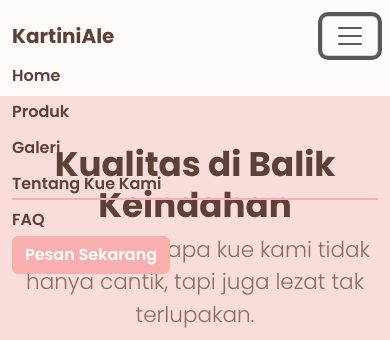
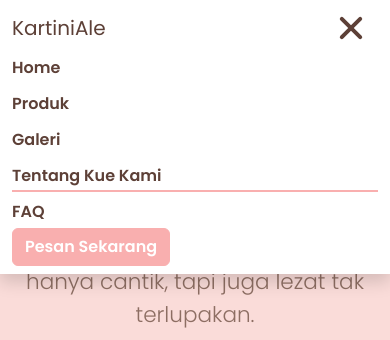
Before and after one commit to gromx-log/Kelompok-9-UAS-Front-End-Programming, a Next.js app in the folder client/: page /our-cakes in a window 390 px wide. Both pictures are taken after a click on the button 350 px from the left and 36 px from the top of the page. Shown: the top 340 px of the page. Built offline with nearby package versions, Linux system fonts and the light colour scheme.

Commit message:
fixing navbar responsiveness

```diff
--- /dev/null
+++ b/client/src/components/callToAction.tsx
@@ -0,0 +1,33 @@
+import React from 'react';
+import Link from 'next/link';
+
+const CallToAction: React.FC = () => {
+  return (
+    <section className="py-5 text-center" style={{ backgroundColor: 'var(--color-bg-light)' }}>
+      <div className="container">
+        <h2 className="fw-bold h1 mb-4 fade-in-up">
+          Tertarik dengan Kualitas Kami?
+        </h2>
+        <p className="lead fs-5 mb-4 fade-in-up delay-1" style={{ color: 'var(--color-text-muted)' }}>
+          Lihat karya-karya kami atau mulai konsultasi untuk wujudkan kue impian Anda.
+        </p>
+        <div className="d-flex flex-wrap justify-content-center gap-3 fade-in-up delay-2">
+          <Link href="/gallery" legacyBehavior>
+            <a className="btn btn-outline-primary btn-lg" style={{
+              padding: '0.75rem 2rem'
+            }}>
+              Lihat Galeri Kami
+            </a>
+          </Link>
+          <Link href="/order" legacyBehavior>
+            <a className="btn btn-primary btn-lg" style={{ padding: '0.75rem 2rem' }}>
+              Pesan Sekarang
+            </a>
+          </Link>
+        </div>
+      </div>
+    </section>
+  );
+};
+
+export default CallToAction;
--- a/client/src/components/navbar.tsx
+++ b/client/src/components/navbar.tsx
@@ -1,10 +1,10 @@
 import Link from 'next/link';
-import React from 'react';
-import { useState, useEffect } from 'react';
+import React, { useState, useEffect } from 'react';
 import { useRouter } from 'next/router';
 
 export default function Navbar() {
   const [isScrolled, setIsScrolled] = useState(false);
+  const [isMenuOpen, setIsMenuOpen] = useState(false);
   const router = useRouter();
 
   useEffect(() => {
@@ -22,96 +22,114 @@ export default function Navbar() {
     };
   }, []);
 
+  const isScrolledOrOpen = isScrolled || isMenuOpen;
+
+  const closeMenu = () => {
+    setIsMenuOpen(false);
+  };
+
   return (
     <nav
       className={`
         navbar navbar-expand-lg fixed-top navbar-light
-        ${isScrolled
-          ? 'bg-light shadow-sm scrolled navbar-small'
+        ${isScrolledOrOpen
+          ? 'bg-light shadow scrolled navbar-small'
           : 'bg-transparent navbar-large'
         }
       `}
     >
       <div className="container">
+
         <Link href="/" legacyBehavior>
-          <a className="navbar-brand" style={{ fontWeight: 700, color: 'var(--color-primary)' }}>
+          <a
+            className="navbar-brand"
+            onClick={closeMenu}
+          >
             KartiniAle
           </a>
         </Link>
+
         <button
-          className="navbar-toggler"
+          className="navbar-toggler border-0 shadow-none"
           type="button"
           data-bs-toggle="collapse"
           data-bs-target="#navbarNav"
           aria-controls="navbarNav"
-          aria-expanded="false"
+          aria-expanded={isMenuOpen}
           aria-label="Toggle navigation"
+          onClick={() => setIsMenuOpen(!isMenuOpen)}
         >
-          <span className="navbar-toggler-icon"></span>
+          <div className={`custom-toggler ${isMenuOpen ? 'open' : ''}`}>
+            <span></span>
+            <span></span>
+            <span></span>
+          </div>
         </button>
-        <div className="collapse navbar-collapse" id="navbarNav">
+
+        <div className={`collapse navbar-collapse ${isMenuOpen ? 'show' : ''}`} id="navbarNav">
           <ul className="navbar-nav ms-auto">
+
             <li className="nav-item">
               <Link href="/" legacyBehavior>
                 <a
                   className={`nav-link ${router.pathname === '/' ? 'active' : ''}`}
                   aria-current={router.pathname === '/' ? 'page' : undefined}
+                  onClick={closeMenu}
                 >
                   Home
                 </a>
               </Link>
             </li>
 
-            {/* Page Product */}
             <li className="nav-item">
               <Link href="/products" legacyBehavior>
                 <a
                   className={`nav-link ${router.pathname.startsWith('/products') ? 'active' : ''}`}
                   aria-current={router.pathname.startsWith('/products') ? 'page' : undefined}
+                  onClick={closeMenu}
                 >
                   Produk
                 </a>
               </Link>
             </li>
 
-            {/* Page Galeri */}
             <li className="nav-item">
               <Link href="/gallery" legacyBehavior>
                 <a
                   className={`nav-link ${router.pathname === '/gallery' ? 'active' : ''}`}
                   aria-current={router.pathname === '/gallery' ? 'page' : undefined}
+                  onClick={closeMenu}
                 >
                   Galeri
                 </a>
               </Link>
             </li>
 
-            {/* Page Our Cakes */}
             <li className="nav-item">
               <Link href="/our-cakes" legacyBehavior>
                 <a
                   className={`nav-link ${router.pathname === '/our-cakes' ? 'active' : ''}`}
+                  onClick={closeMenu}
                 >
                   Tentang Kue Kami
                 </a>
               </Link>
             </li>
 
-            {/* Page FAQ */}
             <li className="nav-item">
               <Link href="/faq" legacyBehavior>
                 <a
                   className={`nav-link ${router.pathname === '/faq' ? 'active' : ''}`}
+                  onClick={closeMenu}
                 >
                   FAQ
                 </a>
               </Link>
             </li>
 
-            {/* CTA */}
             <li className="nav-item ms-lg-3">
               <Link href="/order" legacyBehavior>
-                <a className="btn btn-primary">
+                <a className="btn btn-primary" onClick={closeMenu}>
                   Pesan Sekarang
                 </a>
               </Link>
--- a/client/src/pages/our-cakes.tsx
+++ b/client/src/pages/our-cakes.tsx
@@ -2,6 +2,7 @@ import React from 'react';
 import Head from 'next/head';
 import Image from 'next/image';
 import Link from 'next/link';
+import CallToAction from '../components/callToAction';
 
 // TODO: GANTI GAMBAR!!!!!!!!!!!!!!!!!!
 const oguraImage = "/images/placeholder-ogura.jpg"; // Contoh path
@@ -208,30 +209,7 @@ export default function OurCakesPage() {
       </section>
 
       {/* --- CTA Section --- */}
-      <section className="py-5 text-center" style={{ backgroundColor: 'var(--color-bg-light)' }}>
-        <div className="container">
-          <h2 className="fw-bold h1 mb-4 fade-in-up">
-            Tertarik dengan Kualitas Kami?
-          </h2>
-          <p className="lead fs-5 mb-4 fade-in-up delay-1" style={{ color: 'var(--color-text-muted)' }}>
-            Lihat karya-karya kami atau mulai konsultasi untuk wujudkan kue impian Anda.
-          </p>
-          <div className="d-flex flex-wrap justify-content-center gap-3 fade-in-up delay-2">
-            <Link href="/gallery" legacyBehavior>
-              <a className="btn btn-outline-primary btn-lg" style={{
-                padding: '0.75rem 2rem'
-              }}>
-                Lihat Galeri Kami
-              </a>
-            </Link>
-            <Link href="/order" legacyBehavior>
-              <a className="btn btn-primary btn-lg" style={{ padding: '0.75rem 2rem' }}>
-                Pesan Sekarang
-              </a>
-            </Link>
-          </div>
-        </div>
-      </section>
+      <CallToAction />
     </>
   );
 }
--- a/client/src/styles/globals.css
+++ b/client/src/styles/globals.css
@@ -229,3 +229,54 @@ a {
   border-top: 1px solid var(--color-accent);
   opacity: 0.7;
 }
+
+/* Animasi burger */
+.navbar-toggler:focus {
+  box-shadow: none;
+}
+
+.custom-toggler {
+  width: 30px;
+  height: 24px;
+  position: relative;
+}
+
+.custom-toggler span {
+  display: block;
+  position: absolute;
+  width: 100%;
+  height: 4px;
+  background-color: var(--color-text);
+  border-radius: 2px;
+  left: 0;
+
+  transition: transform 0.3s ease-in-out,
+              top 0.3s ease-in-out,
+              opacity 0.3s ease-in-out;
+}
+
+.custom-toggler span:nth-child(1) {
+  top: 0;
+}
+
+.custom-toggler span:nth-child(2) {
+  top: 10px;
+}
+
+.custom-toggler span:nth-child(3) {
+  top: 20px;
+}
+
+.custom-toggler.open span:nth-child(1) {
+  top: 10px;
+  transform: rotate(45deg);
+}
+
+.custom-toggler.open span:nth-child(2) {
+  opacity: 0;
+}
+
+.custom-toggler.open span:nth-child(3) {
+  top: 10px;
+  transform: rotate(-45deg);
+}
```
